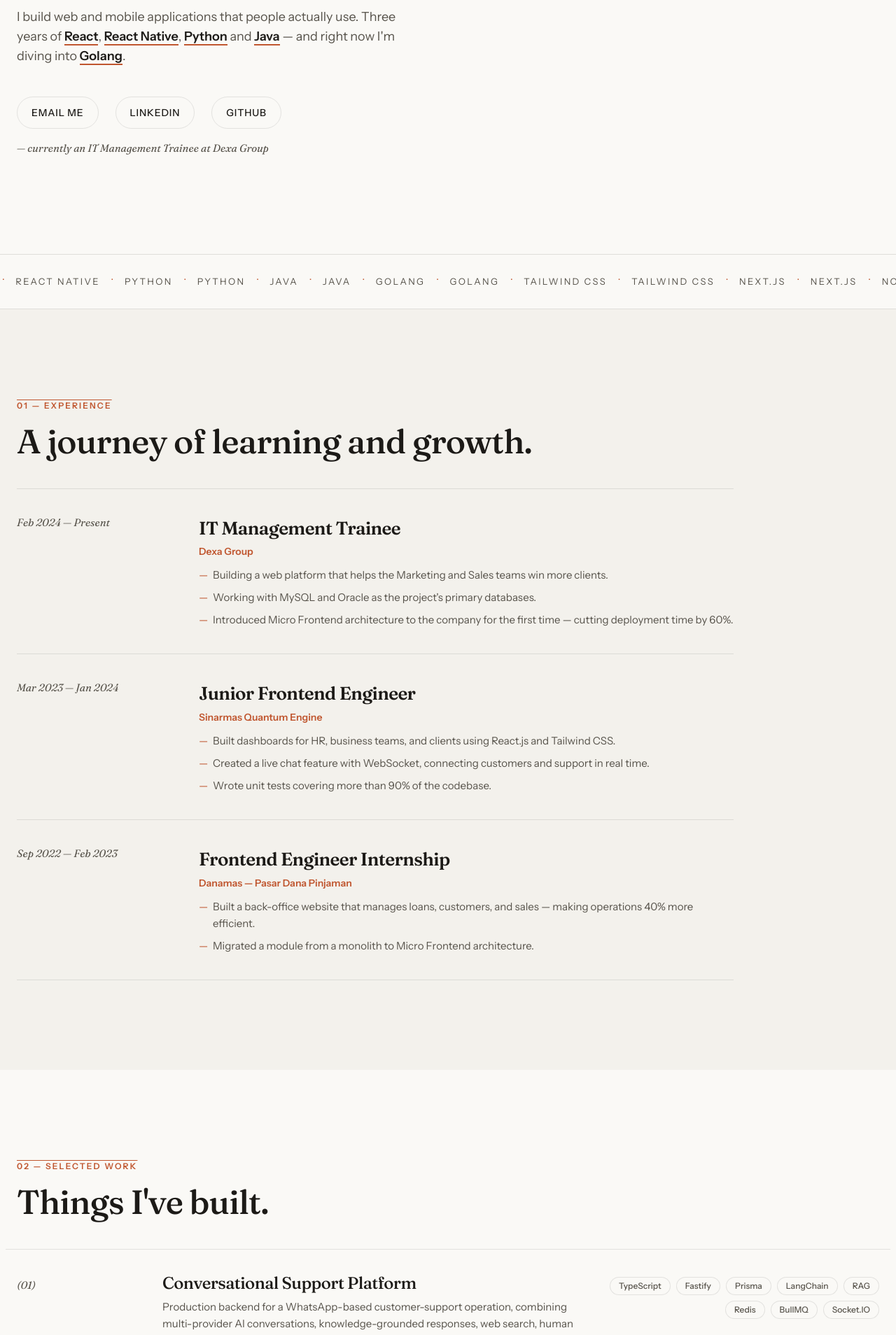
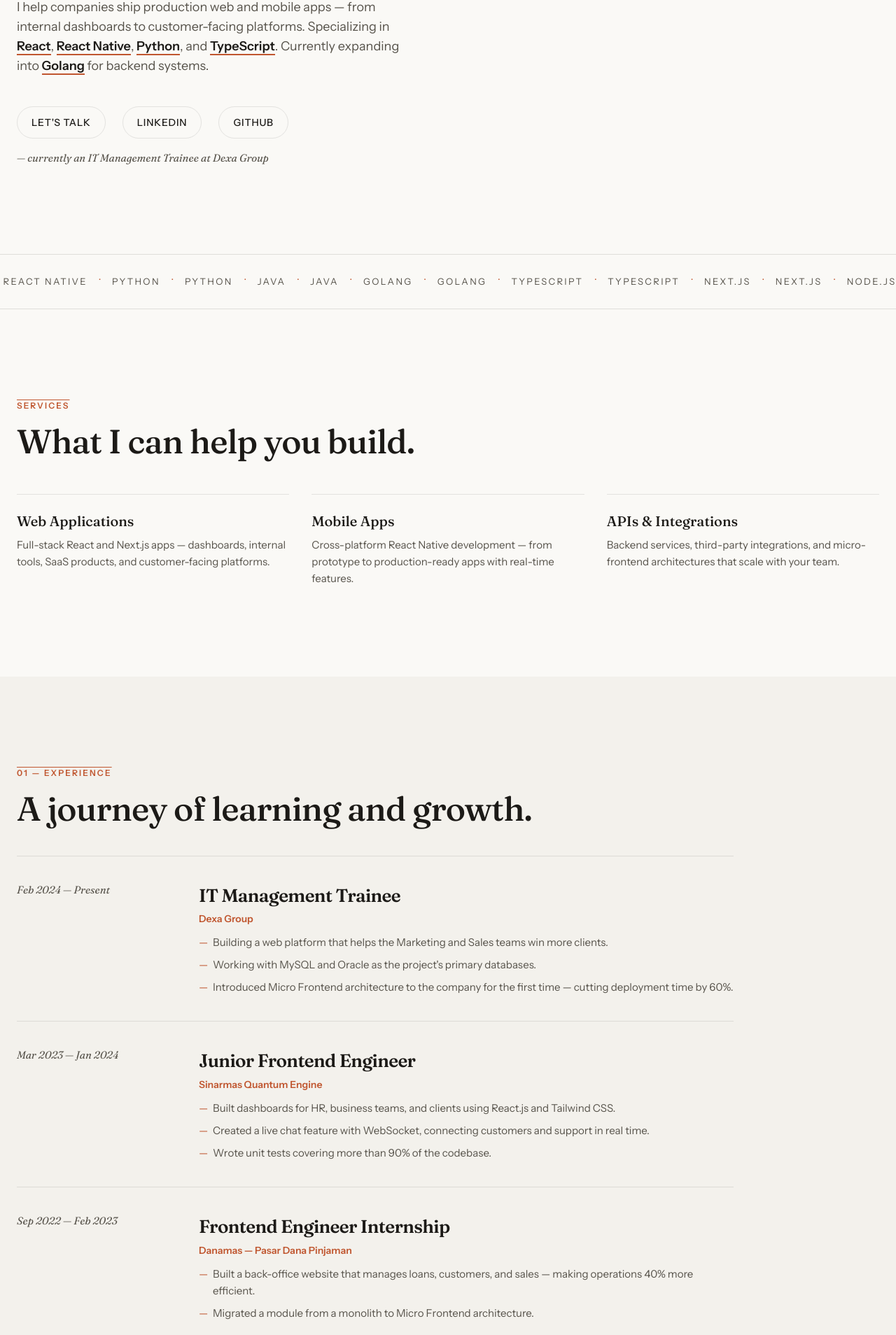
Before and after one commit to mferdiyanzah/mfyz, a React (Vite) app: page / in a window 1280 px wide. Shown: the part 437-2345 px from the top of the page at 70% size. Built offline with nearby package versions, Linux system fonts and the light colour scheme.

Commit message:
feat: improve freelance portfolio conversion

```diff
--- a/index.html
+++ b/index.html
@@ -5,14 +5,14 @@
     <link rel="icon" type="image/x-icon" href="/icon.ico" />
     <meta name="viewport" content="width=device-width, initial-scale=1.0" />
     <title>Mohammad Ferdiyanzah — Software Engineer</title>
-    <meta name="description" content="Software engineer from Indonesia specializing in React, React Native, Python, and Java. Building web and mobile applications that people actually use." />
+    <meta name="description" content="Software engineer specializing in React, React Native, TypeScript, and Python. Available for freelance web and mobile development — dashboards, SaaS apps, and production backends." />
     <link rel="canonical" href="https://mfyz.site/" />
 
     <!-- Open Graph -->
     <meta property="og:type" content="website" />
     <meta property="og:url" content="https://mfyz.site/" />
     <meta property="og:title" content="Mohammad Ferdiyanzah — Software Engineer" />
-    <meta property="og:description" content="Software engineer from Indonesia specializing in React, React Native, Python, and Java. Building web and mobile applications that people actually use." />
+    <meta property="og:description" content="Software engineer specializing in React, React Native, TypeScript, and Python. Available for freelance web and mobile development — dashboards, SaaS apps, and production backends." />
     <meta property="og:image" content="https://mfyz.site/main.png" />
     <meta property="og:site_name" content="MFYZ" />
     <meta property="og:locale" content="en_US" />
@@ -21,7 +21,7 @@
     <meta name="twitter:card" content="summary_large_image" />
     <meta name="twitter:url" content="https://mfyz.site/" />
     <meta name="twitter:title" content="Mohammad Ferdiyanzah — Software Engineer" />
-    <meta name="twitter:description" content="Software engineer from Indonesia specializing in React, React Native, Python, and Java. Building web and mobile applications that people actually use." />
+    <meta name="twitter:description" content="Software engineer specializing in React, React Native, TypeScript, and Python. Available for freelance web and mobile development — dashboards, SaaS apps, and production backends." />
     <meta name="twitter:image" content="https://mfyz.site/main.png" />
 
     <!-- Additional SEO -->
@@ -73,7 +73,7 @@
           "@type": "Person",
           "name": "Mohammad Ferdiyanzah"
         },
-        "description": "Software engineer from Indonesia specializing in React, React Native, Python, and Java."
+        "description": "Software engineer specializing in React, React Native, TypeScript, and Python. Available for freelance web and mobile development."
       }
     ]
     </script>
--- a/src/data/projects.ts
+++ b/src/data/projects.ts
@@ -11,43 +11,43 @@ export const projectsData: Project[] = [
   {
     title: "Conversational Support Platform",
     description:
-      "Production backend for a WhatsApp-based customer-support operation, combining multi-provider AI conversations, knowledge-grounded responses, web search, human handoff, agent assignment, and real-time operations dashboards.",
+      "Client needed a WhatsApp-based support system that could handle AI conversations with human fallback. Built a production backend combining multi-provider AI routing, RAG-powered knowledge grounding, web search, and real-time dashboards for agent assignment and handoff.",
     technologies: ["TypeScript", "Fastify", "Prisma", "LangChain", "RAG", "Redis", "BullMQ", "Socket.IO"],
   },
   {
     title: "Sales & Marketing Platform",
     description:
-      "Sales and marketing platform built with micro-frontend architecture — cutting deployment time by 60% and enabling multiple product teams to ship independently.",
+      "Multiple product teams shared a single deployment pipeline. Introduced micro-frontend architecture that cut deployment time by 60% and let teams ship independently.",
     technologies: ["React", "NodeJS", "Micro FE"],
   },
   {
     title: "Financial Operations Platform",
     description:
-      "A full-stack financial platform built with Next.js, designed to support high-value asset operations and internal workflows.",
+      "Financial services team needed a modern full-stack platform to manage high-value asset workflows. Built with Next.js to support complex internal operations.",
     technologies: ["NextJS", "Full Stack", "FinTech"],
   },
   {
     title: "Financing Operations Platform",
     description:
-      "Micro-frontend platform that made back-office operations 40% more efficient for a national financial-services company.",
+      "Migrated a back-office module to micro-frontend architecture, making operations 40% more efficient for a national financial-services company.",
     technologies: ["AngularJS", "SCSS", "Webpack", "Micro FE"],
   },
   {
     title: "Real-Time Operations Dashboard",
     description:
-      "Real-time monitoring dashboard with analytics and billing insights — the numbers business managers check every morning.",
+      "Business managers needed daily visibility into operations and billing. Built a real-time monitoring dashboard with live analytics, billing insights, and exportable reports — the numbers they check every morning.",
     technologies: ["React.js", "Tailwind", "AntD", "Recharts"],
   },
   {
     title: "Academic Laboratory Platform",
     description:
-      "Academic platform serving 300+ students with scheduling, grading, and resources — my first full-stack Prisma project.",
+      "Built a unified full-stack platform for 300+ students to manage scheduling, grading, and lab resources.",
     technologies: ["Next.js", "Prisma", "Supabase"],
   },
   {
     title: "Employee Dining & Ordering Platform",
     description:
-      "Mobile ordering system used by 800+ employees daily, with live order tracking and kitchen queue management.",
+      "Built a mobile ordering system with live order tracking and kitchen queue management, serving 800+ employees daily.",
     technologies: ["React Native", "Mobile"],
   },
 ];
--- a/src/pages/Home/index.tsx
+++ b/src/pages/Home/index.tsx
@@ -55,27 +55,28 @@ const Home: FC = () => {
       {/* Hero Section */}
       <section className="min-h-screen w-full flex items-center pt-16">
         <div className="container mx-auto px-6">
-          <div className="overline">Software Engineer — South Tangerang, ID</div>
+          <div className="overline">Software Engineer · Available for Freelance</div>
           <h1 className="font-display font-normal text-[clamp(52px,8vw,92px)] leading-[0.98] tracking-[-0.03em] my-2">
-            Hallo, I&apos;m
+            Hi, I&apos;m
             <br />
             Mohammad <em className="text-rust">Ferdiyanzah</em>
           </h1>
           <p className="max-w-[560px] text-lg text-ink-soft mt-7">
-            I build web and mobile applications that people actually use. Three
-            years of <strong className="text-ink border-b-2 border-rust">React</strong>,{" "}
+            I help companies ship production web and mobile apps — from internal
+            dashboards to customer-facing platforms. Specializing in{" "}
+            <strong className="text-ink border-b-2 border-rust">React</strong>,{" "}
             <strong className="text-ink border-b-2 border-rust">React Native</strong>,{" "}
-            <strong className="text-ink border-b-2 border-rust">Python</strong> and{" "}
-            <strong className="text-ink border-b-2 border-rust">Java</strong> — and right
-            now I&apos;m diving into{" "}
-            <strong className="text-ink border-b-2 border-rust">Golang</strong>.
+            <strong className="text-ink border-b-2 border-rust">Python</strong>, and{" "}
+            <strong className="text-ink border-b-2 border-rust">TypeScript</strong>. Currently
+            expanding into{" "}
+            <strong className="text-ink border-b-2 border-rust">Golang</strong> for backend systems.
           </p>
           <div className="flex gap-6 mt-11 flex-wrap">
             <a
               href="mailto:mferdiyanzah@gmail.com"
               className="text-sm font-medium tracking-[0.06em] uppercase border border-ink/10 rounded-full px-5 py-3 hover:border-rust hover:text-rust transition-all"
             >
-              Email me
+              Let&apos;s Talk
             </a>
             <a
               href="https://www.linkedin.com/in/mferdiyanzah/"
@@ -103,7 +104,7 @@ const Home: FC = () => {
       {/* Tech Stack Marquee */}
       <section className="w-full bg-[#faf9f6] border-t border-b border-[rgba(28,26,23,0.12)] py-7 overflow-hidden">
         <div className="marquee-track">
-          {["REACT", "REACT NATIVE", "PYTHON", "JAVA", "GOLANG", "TAILWIND CSS", "NEXT.JS", "NODE.JS", "MYSQL", "ORACLE", "MICRO FRONTEND", "DOCKER"]
+          {["REACT", "REACT NATIVE", "PYTHON", "JAVA", "GOLANG", "TYPESCRIPT", "NEXT.JS", "NODE.JS", "MYSQL", "POSTGRESQL", "MICRO FRONTEND", "DOCKER"]
             .flatMap((t) => [t, t])
             .reduce<JSX.Element[]>((acc, tech, i) => {
               if (i > 0) acc.push(<span key={`d${i}`} className="text-[#c0562f] mx-4 text-[10px]">•</span>);
@@ -117,6 +118,37 @@ const Home: FC = () => {
               );
               return acc;
             }, [])}
+        </div>
+      </section>
+
+      {/* Services Section */}
+      <section className="py-28 md:py-32">
+        <div className="container mx-auto px-6">
+          <div className="overline">Services</div>
+          <h2 className="section-title">What I can help you build.</h2>
+          <div className="grid grid-cols-1 md:grid-cols-3 gap-8 mt-12">
+            <div className="border-t border-ink/10 pt-6">
+              <h3 className="font-display font-medium text-xl mb-2">Web Applications</h3>
+              <p className="text-ink-soft text-[15px]">
+                Full-stack React and Next.js apps — dashboards, internal tools,
+                SaaS products, and customer-facing platforms.
+              </p>
+            </div>
+            <div className="border-t border-ink/10 pt-6">
+              <h3 className="font-display font-medium text-xl mb-2">Mobile Apps</h3>
+              <p className="text-ink-soft text-[15px]">
+                Cross-platform React Native development — from prototype to
+                production-ready apps with real-time features.
+              </p>
+            </div>
+            <div className="border-t border-ink/10 pt-6">
+              <h3 className="font-display font-medium text-xl mb-2">APIs & Integrations</h3>
+              <p className="text-ink-soft text-[15px]">
+                Backend services, third-party integrations, and micro-frontend
+                architectures that scale with your team.
+              </p>
+            </div>
+          </div>
         </div>
       </section>
 
@@ -258,14 +290,34 @@ const Home: FC = () => {
         </div>
       </section>
 
+      {/* Availability CTA */}
+      <section className="bg-paper-alt py-20 md:py-24">
+        <div className="container mx-auto px-6 text-center">
+          <h2 className="font-display font-medium text-[clamp(28px,4vw,40px)] tracking-tight">
+            Available for freelance projects
+          </h2>
+          <p className="text-ink-soft max-w-[480px] mx-auto mt-4 mb-8">
+            I take on a limited number of projects each quarter to ensure
+            quality. If you need a reliable engineer for your web or mobile
+            build, let&apos;s talk.
+          </p>
+          <a
+            href="mailto:mferdiyanzah@gmail.com"
+            className="text-sm font-medium tracking-[0.06em] uppercase bg-rust text-paper rounded-full px-7 py-3.5 hover:bg-ink transition-all"
+          >
+            Start a Conversation
+          </a>
+        </div>
+      </section>
+
       {/* Contact Section */}
       <section id="contact" className="bg-ink text-paper text-center py-28 md:py-32">
         <div className="container mx-auto px-6">
           <div className="overline">04 — Contact</div>
-          <h2 className="section-title text-paper">Let&apos;s connect!</h2>
+          <h2 className="section-title text-paper">Let&apos;s build something.</h2>
           <p className="text-paper/70 max-w-[440px] mx-auto mt-4 mb-10">
-            Open to new projects, opportunities, or just a friendly chat about
-            technology.
+            Tell me about your project — timeline, goals, and budget.
+            I&apos;ll get back within 24 hours with a clear plan.
           </p>
           <div className="flex gap-4 justify-center flex-wrap">
             <a
@@ -292,7 +344,7 @@ const Home: FC = () => {
             </a>
           </div>
           <div className="mt-12 text-[13px] text-paper/50">
-            South Tangerang, Banten, Indonesia · +62 882-2778-5167
+            South Tangerang, Banten, Indonesia · UTC+7
           </div>
         </div>
       </section>
```
